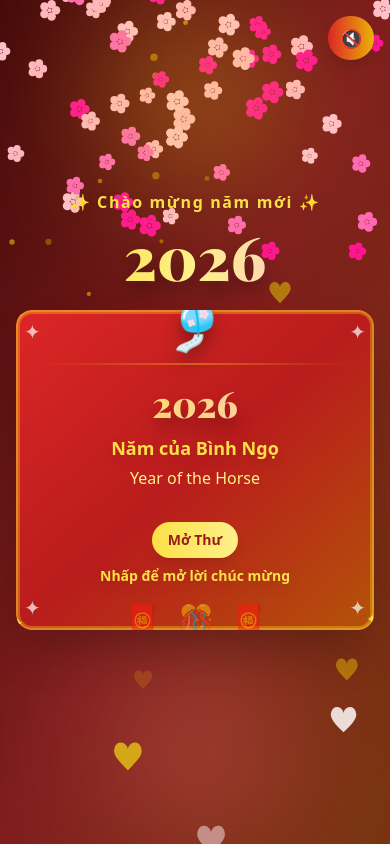
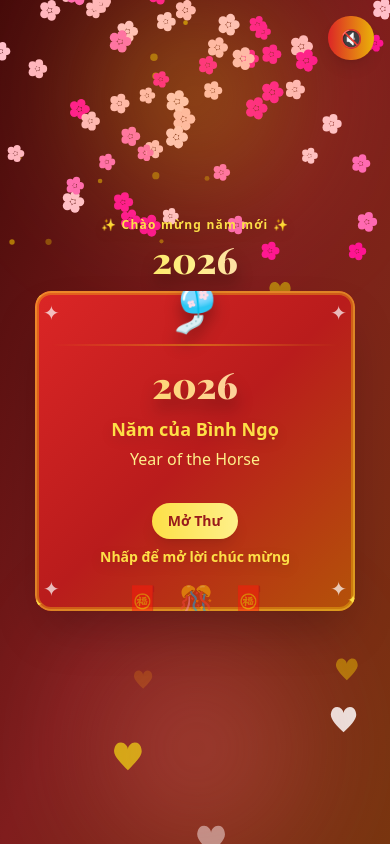
Before and after one commit to luong-15/greeting_page, a Next.js app: page / in a window 390 px wide. Built offline with nearby package versions, Linux system fonts and the light colour scheme; grey boxes are pictures that could not be loaded.

Commit message:
fix: optimize UI for tablet and mobile responsiveness
Adjust header size, card max-width, and reduce padding/margin for better fit.

```diff
--- a/app/page.tsx
+++ b/app/page.tsx
@@ -253,22 +253,22 @@ export default function NewYearGreeting() {
       </audio>
 
       {/* Main Content */}
-      <div className="relative z-10 min-h-screen flex flex-col items-center justify-center px-4 py-6 sm:py-8 md:py-10 overflow-hidden">
+      <div className="relative z-10 min-h-screen flex flex-col items-center justify-center px-3 sm:px-4 py-3 sm:py-4 md:py-6 overflow-hidden">
         {/* Header Section */}
-        <div className="mb-6 sm:mb-8 md:mb-12 text-center space-y-3 sm:space-y-4">
-          <p className="text-base sm:text-lg md:text-2xl text-yellow-300 font-semibold drop-shadow-md tracking-widest">
+        <div className="mb-3 sm:mb-4 md:mb-6 text-center space-y-1.5 sm:space-y-2">
+          <p className="text-xs sm:text-sm md:text-lg text-yellow-300 font-semibold drop-shadow-md tracking-widest">
             ✨ Chào mừng năm mới ✨
           </p>
-          <h1 className="text-6xl sm:text-7xl md:text-8xl lg:text-9xl font-black text-transparent bg-clip-text bg-gradient-to-r from-yellow-300 via-yellow-200 to-red-200 drop-shadow-lg">
+          <h1 className="text-4xl sm:text-5xl md:text-6xl lg:text-7xl font-black text-transparent bg-clip-text bg-gradient-to-r from-yellow-300 via-yellow-200 to-red-200 drop-shadow-lg">
             2026
           </h1>
         </div>
 
         {/* Greeting Card Section */}
-        <div className="w-full max-w-2xl lg:max-w-4xl mb-6 sm:mb-8 px-0 relative">
+        <div className="w-full max-w-xs sm:max-w-sm md:max-w-md lg:max-w-2xl mb-4 sm:mb-5 px-0 relative">
 
           <div
-            className="card-container relative w-full h-auto min-h-80 sm:min-h-96 md:min-h-[28rem] lg:min-h-[32rem] cursor-pointer"
+            className="card-container relative w-full h-auto min-h-80 sm:min-h-80 md:min-h-96 lg:min-h-[28rem] cursor-pointer"
             onClick={() => setIsCardOpen(!isCardOpen)}
             style={{
               perspective: '1200px',
@@ -286,7 +286,7 @@ export default function NewYearGreeting() {
             >
               {/* Front - Closed State */}
               <div
-                className="absolute w-full h-full bg-gradient-to-br from-red-600 via-red-700 to-amber-700 rounded-2xl sm:rounded-3xl shadow-2xl overflow-hidden flex flex-col p-6 sm:p-8 md:p-10"
+                className="absolute w-full h-full bg-gradient-to-br from-red-600 via-red-700 to-amber-700 rounded-2xl sm:rounded-2xl md:rounded-3xl shadow-2xl overflow-hidden flex flex-col p-4 sm:p-5 md:p-8"
                 style={{
                   backfaceVisibility: 'hidden',
                   transformStyle: 'preserve-3d',
@@ -356,7 +356,7 @@ export default function NewYearGreeting() {
 
               {/* Back - Open State */}
               <div
-                className="absolute w-full h-full bg-gradient-to-br from-red-600 via-red-700 to-amber-700 rounded-2xl sm:rounded-3xl shadow-2xl overflow-hidden flex flex-col justify-center p-6 sm:p-8 md:p-10"
+                className="absolute w-full h-full bg-gradient-to-br from-red-600 via-red-700 to-amber-700 rounded-2xl sm:rounded-2xl md:rounded-3xl shadow-2xl overflow-hidden flex flex-col justify-center p-4 sm:p-5 md:p-8"
                 style={{
                   backfaceVisibility: 'hidden',
                   transform: 'rotateY(180deg)',
```
